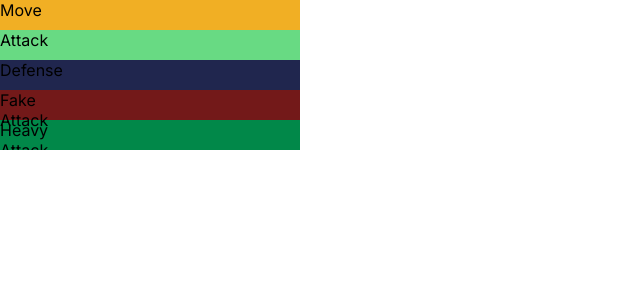
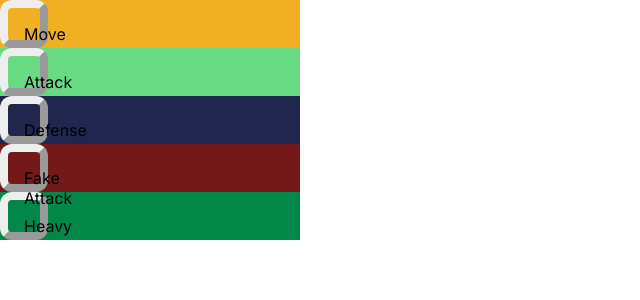
Before and after one commit to Palomia/gmtk-2023, a Next.js app: page / in a window 1280 px wide. Shown: the top 300 px of the page, without its empty margins (0-640 px from the left). Built offline with nearby package versions, Linux system fonts and the light colour scheme.

Commit message:
Add Border Actions

```diff
--- a/src/app/Action.module.css
+++ b/src/app/Action.module.css
@@ -1,4 +1,7 @@
 .root{
-    width: 30px;
-    height: 30px;
+    width: 10px;
+    height: 10px;
+    border: 0.5rem outset;
+    border-radius: 12px;
+    padding: 1rem;
 }
```
